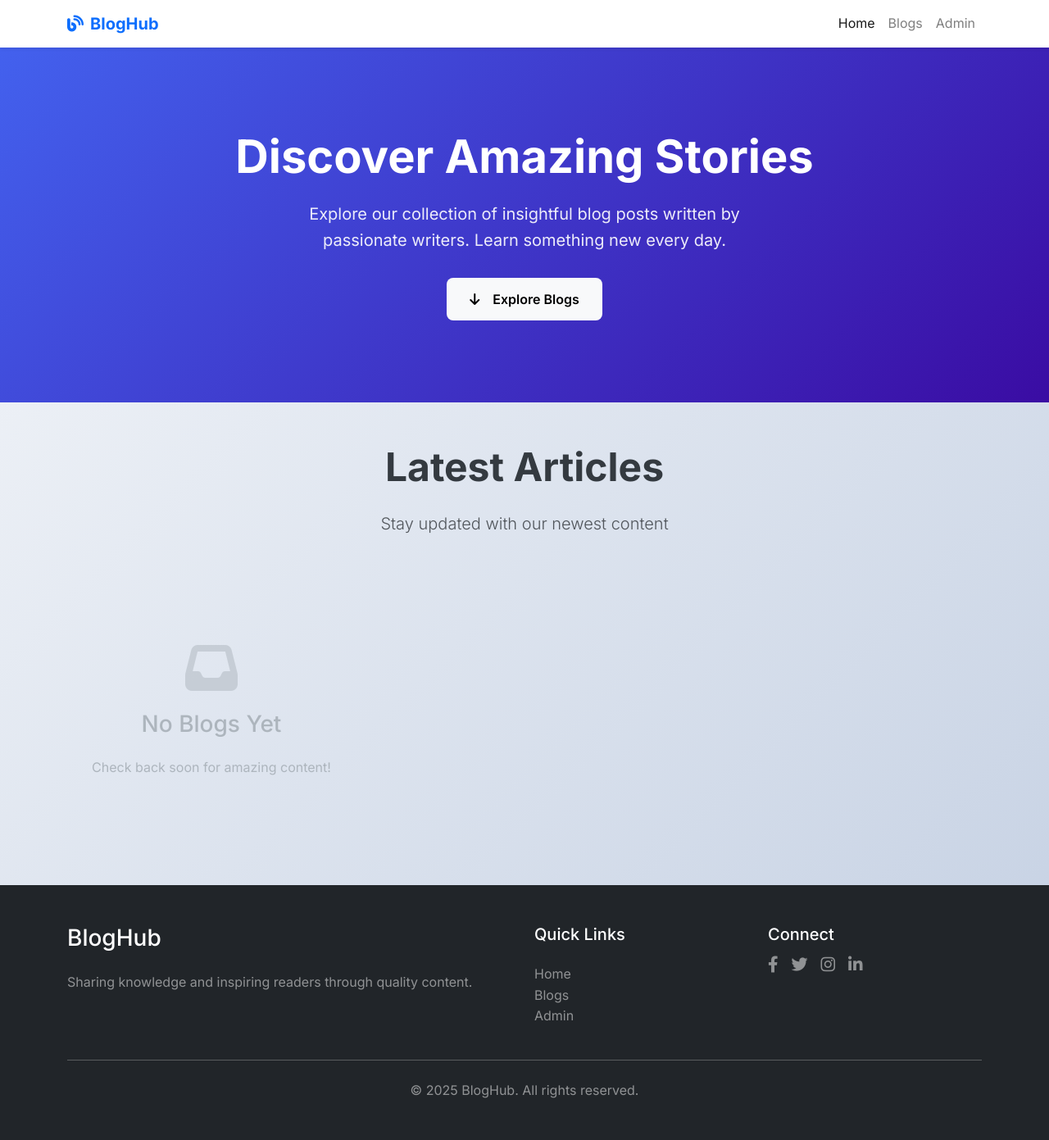
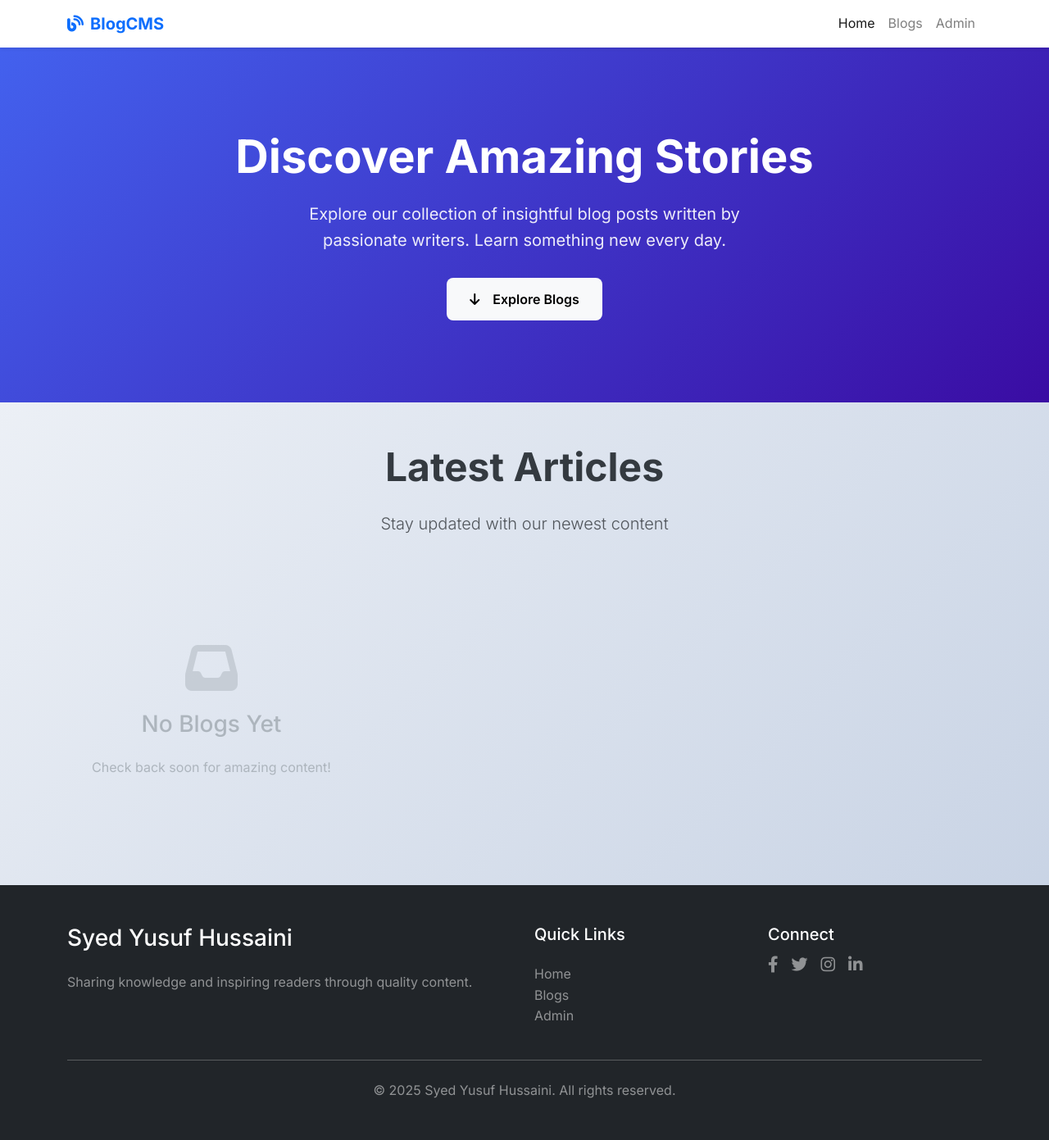
Before and after one commit to yusufsyed24/blog-cms, a PHP site: page / in a window 1280 px wide. Shown: the whole page at 82% size. Run offline with PHP 8.4, Linux system fonts and the light colour scheme; data that the repository does not hold is empty.

Commit message:
Updated the footer

```diff
--- a/blog-detail.php
+++ b/blog-detail.php
@@ -270,7 +270,7 @@ $paragraphs = $para_stmt->get_result();
     <!-- Footer -->
     <footer class="bg-dark text-white py-4 mt-5">
         <div class="container text-center">
-            <p>&copy; <?php echo date('Y'); ?> BlogCMS. All rights reserved.</p>
+            <p>&copy; <?php echo date('Y'); ?> Syed Yusuf Hussaini. All rights reserved.</p>
             <p class="mb-0">
                 <a href="admin-login.php" class="text-white-50">Admin Login</a> |
                 <a href="index.php" class="text-white-50">Home</a>
--- a/index.php
+++ b/index.php
@@ -5,7 +5,7 @@
 <head>
     <meta charset="UTF-8">
     <meta name="viewport" content="width=device-width, initial-scale=1.0">
-    <title>BlogHub - Read Amazing Articles</title>
+    <title>Syed Yusuf Hussaini - Read Amazing Articles</title>
     <meta name="description" content="Discover amazing blog posts on various topics. Read, learn, and get inspired.">
     <meta name="keywords" content="blog, articles, reading, content, news">
 
@@ -148,7 +148,7 @@
     <nav class="navbar navbar-expand-lg navbar-light bg-white shadow-sm sticky-top">
         <div class="container">
             <a class="navbar-brand fw-bold text-primary" href="index.php">
-                <i class="fas fa-blog me-2"></i>BlogHub
+                <i class="fas fa-blog me-2"></i>BlogCMS
             </a>
             <button class="navbar-toggler" type="button" data-bs-toggle="collapse" data-bs-target="#navbarNav">
                 <span class="navbar-toggler-icon"></span>
@@ -243,7 +243,7 @@
         <div class="container">
             <div class="row">
                 <div class="col-lg-6">
-                    <h3 class="mb-3">BlogHub</h3>
+                    <h3 class="mb-3">Syed Yusuf Hussaini</h3>
                     <p class="text-white-50">Sharing knowledge and inspiring readers through quality content.</p>
                 </div>
                 <div class="col-lg-3">
@@ -266,7 +266,7 @@
             </div>
             <hr class="bg-white-50 my-4">
             <div class="text-center">
-                <p class="mb-0 text-white-50">&copy; <?php echo date('Y'); ?> BlogHub. All rights reserved.</p>
+                <p class="mb-0 text-white-50">&copy; <?php echo date('Y'); ?> Syed Yusuf Hussaini. All rights reserved.</p>
             </div>
         </div>
     </footer>
```
Also changed, not shown: uploads/6953a50c504d9_DSC03164.jpg (added).
